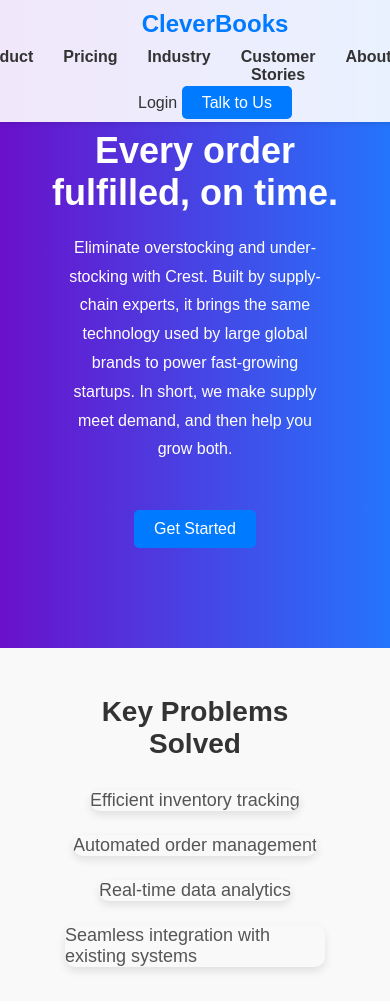
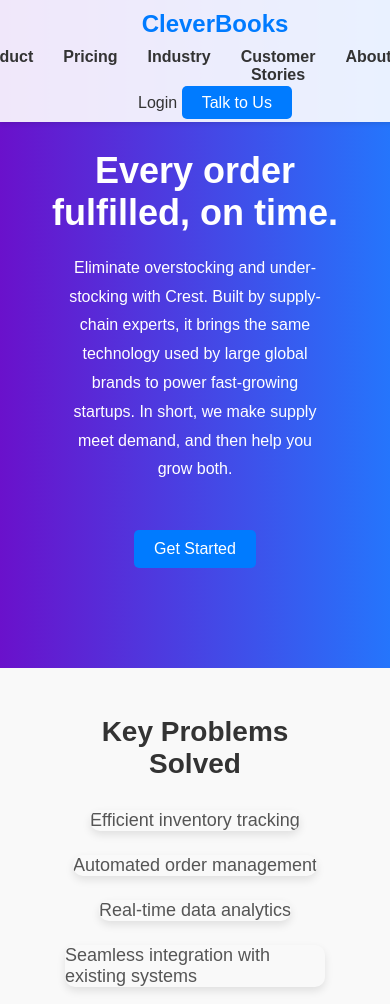
Before and after one commit to vsgopi7/patilkaki, a plain HTML site: page index.html in a window 390 px wide. Shown: the top 1004 px of the page. Drawn offline with Linux system fonts and the light colour scheme.

Commit message:
Update styles.css

```diff
--- a/styles.css
+++ b/styles.css
@@ -871,6 +871,10 @@ footer {
         padding: 0 20px;
     }
 
+    .hero h2 {
+        padding-top: 20px; /* Add padding to the top of the h2 element */
+    }
+
     /* Adjust icon sizes */
     .icon {
         flex-basis: 100%;
```
